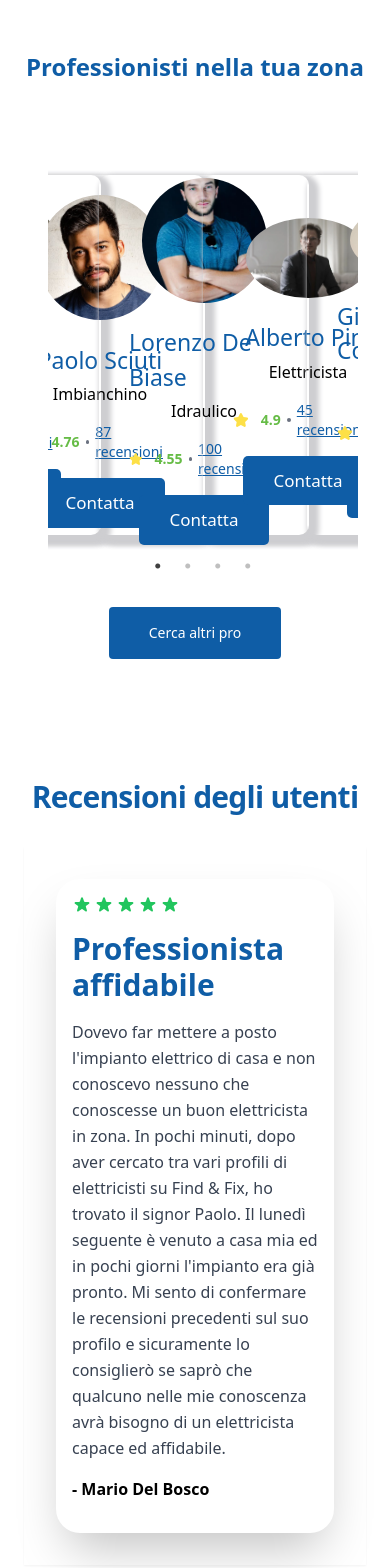
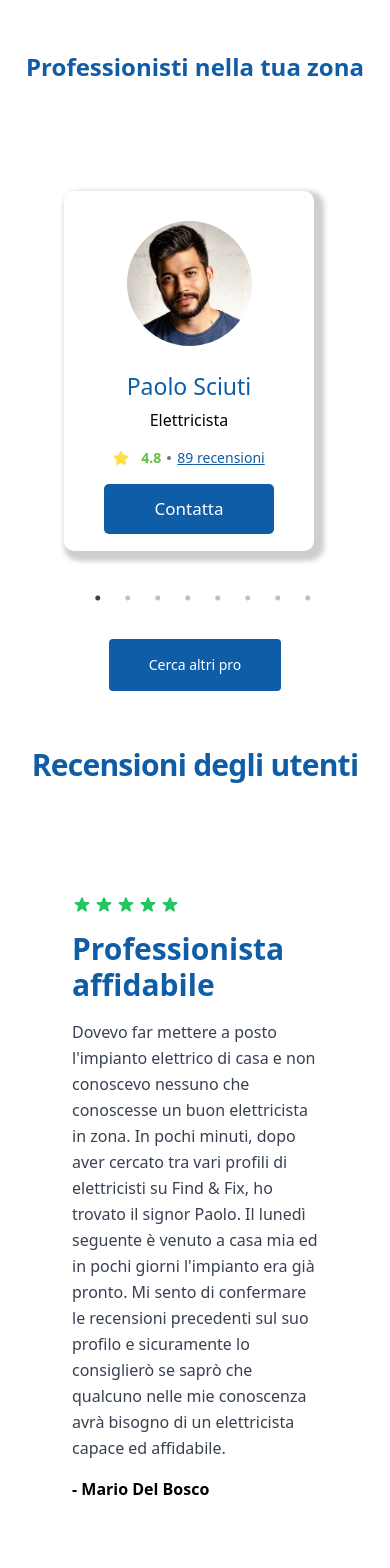
Before and after one commit to IlariaMazzilli/FindAndFix, a React (Vite) app in the folder progetto/: page / in a window 390 px wide. Shown: the part 1360-2928 px from the top of the page. Built offline with nearby package versions, Linux system fonts and the light colour scheme.

Commit message:
descrizioni card finite

```diff
--- a/progetto/src/components/Card.jsx
+++ b/progetto/src/components/Card.jsx
@@ -6,10 +6,10 @@ function Card({image, title, description}) {
     <div className="maincontainer">
     <div className="back flex flex-col items-center contente-center place-content-center">
         <p className='flex justify-center px-6'>{description}</p>
-        <br /><br />
+        <br /><br /> <br /> <br /> <br />
         <div className="flex justify-center">
             <a
-                className="h-fit rounded bg-customGreen px-10 py-4 text-sm font-medium text-white transition hover:scale-110 hover:shadow-xl focus:outline-none focus:ring active:bg-indigo-500 "
+                className="h-fit rounded  bg-customGreen px-10 py-4 text-sm font-medium text-white transition hover:scale-110 hover:shadow-xl focus:outline-none focus:ring active:bg-indigo-500 "
                 href="#"
             >
                Cerca pro
--- a/progetto/src/components/RatingWithComment.css
+++ b/progetto/src/components/RatingWithComment.css
@@ -120,7 +120,7 @@
   }
 
 
-  @media screen and (max-width:412px) {
+  @media screen and (max-width:480px) {
     .wrapper{
       width: 250px;
       height: 360px;
--- a/progetto/src/components/RatingWithComment.jsx
+++ b/progetto/src/components/RatingWithComment.jsx
@@ -2,8 +2,8 @@ import './RatingWithComment.css'
 
 function RatingWithComment({ name, image, job, reviewsNumber, score }) {
   return (
-    <div className='flex justify-center flex-wrap mt-9'>
-      <div className="wrapper">
+    <div className='flex mt-9'>
+      <div className="wrapper mx-4">
         <div className="img-area">
           <div className="inner-area">
             <img src={image} alt="" />
--- a/progetto/src/components/Reviews.jsx
+++ b/progetto/src/components/Reviews.jsx
@@ -1,22 +1,56 @@
-
+import React from "react";
+import Slider from "react-slick";
 
 function Reviews() {
+  var settings = {
+    dots: false,
+    infinite: true,
+    speed: 500,
+    slidesToShow: 2,
+    slidesToScroll: 4,
+    initialSlide: 0,
+    responsive: [
+      {
+        breakpoint: 1024,
+        settings: {
+          slidesToShow: 2,
+          slidesToScroll: 3,
+          infinite: true,
+          dots: true
+        }
+      },
+      {
+        breakpoint: 912,
+        settings: {
+          slidesToShow: 1,
+          slidesToScroll: 2,
+          initialSlide: 2
+        }
+      },
+      {
+        breakpoint: 540,
+        settings: {
+          slidesToShow: 1,
+          slidesToScroll: 1
+        }
+      }
+    ]
+  };
   return (
 
-
     <section>
-    <div className="mx-auto max-w-screen-2xl px-4 py-12 sm:px-6 lg:px-8 lg:py-16">
-      <div className=" flex justify-center">
-        <div className="max-w-xl">
       <h2 className="text-4xl font-bold tracking-tight text-customBlue sm:text-3xl flex justify-center w-full">
         Recensioni degli utenti
       </h2>
-        </div>
+      <div className=" max-w-screen-2xl px-4 py-12 sm:px-6 lg:px-8 lg:py-16 ">
+        <div className=" flex justify-center">
         </div>
 
-      <div className="mt-8 grid grid-cols-1 gap-4  sm:grid-cols-1 md:grid-cols-1">
-        <blockquote className="flex h-full flex-col justify-between bg-white p-6 shadow-sm sm:p-8">
-          <div className='shadow-2xl p-4 rounded-3xl '>
+        <div className="slider-container overflow-hidden h-full">
+          <Slider {...settings}>
+            <div>
+              <blockquote className="flex h-full flex-col justify-between bg-white pl-4  sm:p-8">
+                <div className=' p-4 rounded-3xl '>
                   <div className="flex gap-0.5 text-green-500 ">
                     <svg
                       className="h-5 w-5"
@@ -93,9 +127,10 @@ function Reviews() {
 
 
               </blockquote>
-
-        <blockquote className="flex h-full flex-col justify-between bg-white p-6 shadow-sm sm:p-8">
-          <div className='shadow-2xl p-4 rounded-3xl'>
+            </div>
+            <div>
+              <blockquote className="flex h-full flex-col justify-between bg-white pl-4  sm:p-8">
+                <div className=' p-4 rounded-3xl'>
                   <div className="flex gap-0.5 text-green-500">
                     <svg
                       className="h-5 w-5"
@@ -173,9 +208,10 @@ function Reviews() {
 
 
               </blockquote>
-
-        <blockquote className="flex h-full flex-col justify-between bg-white p-6 shadow-sm sm:p-8">
-          <div className='shadow-2xl p-4 rounded-3xl'>
+            </div>
+            <div>
+              <blockquote className="flex h-full flex-col justify-between bg-white pl-4  sm:p-8">
+                <div className=' p-4 rounded-3xl'>
                   <div className="flex gap-0.5 text-green-500">
                     <svg
                       className="h-5 w-5"
@@ -252,10 +288,11 @@ function Reviews() {
 
 
               </blockquote>
-        <div className="flex justify-center w-full">
+            </div>
+          </Slider>
+        </div>
 
-        </div>
-      </div>
+
       </div>
     </section>
   )
--- a/progetto/src/pages/Home.jsx
+++ b/progetto/src/pages/Home.jsx
@@ -26,71 +26,113 @@ import Slider from 'react-slick'
 import 'slick-carousel/slick/slick.css';
 import 'slick-carousel/slick/slick-theme.css';
 
+
 function Home() {
-  const professionals = [
-    { name: 'Paolo Sciuti', job: 'Imbianchino', image: profile1, reviewsNumber: 87, score: 4.76 },
-    { name: 'Lorenzo De Biase', job: 'Idraulico', image: profile2, reviewsNumber: 100, score: 4.55 },
-    { name: 'Alberto Pini', job: 'Elettricista', image: profile3, reviewsNumber: 45, score: 4.90 },
-    { name: 'Giuseppe Cordone', job: 'Serramentista', image: profile4, reviewsNumber: 67, score: 4.80 }
-  ];
-
-   // Configurazione per il carosello
-   const settings = {
+  var settings = {
     dots: true,
+    infinite: false,
+    speed: 500,
+    slidesToShow: 3,
+    slidesToScroll: 1,
+    initialSlide: 0,
+    responsive: [
+      {
+        breakpoint: 1024,
+        settings: {
+          slidesToShow: 3,
+          slidesToScroll: 3,
           infinite: true,
-    speed: 500,
-    slidesToShow: 3, // Numero di elementi da mostrare contemporaneamente
-    slidesToScroll: 1 // Numero di elementi da scorrere alla volta
+          dots: true
+        }
+      },
+      {
+        breakpoint: 768,
+        settings: {
+          slidesToShow: 2,
+          slidesToScroll: 1,
+          initialSlide: 1
+        }
+      },
+      {
+        breakpoint: 540,
+        settings: {
+          slidesToShow: 1,
+          slidesToScroll: 1
+        }
+      }
+    ]
   };
 
   return (
     <div>
-        <Navbar/>
-        <Jumbotron/>
+      <Navbar />
+      <Jumbotron />
       <h1 className='flex justify-center text-5xl text-customBlue font-bold my-10 sm:text-4xl'>Cerca il tuo pro</h1>
       <div className="[@media(min-width:768px)]:hidden selectContainer">
-          <Select/>
+        <Select />
       </div>
       <div className="flex flex-wrap justify-center bg [@media(max-width:767px)]:hidden">
-          <Card image={idraulico} title="Idraulico" description="Scegli l'idraulico adatto alle tue esigenze"/>
-          <Card image={elettricista} title="Elettricista" description="Scegli l'elettricista adatto alle tue esigenze"/>
-          <Card image={imbianchino} title="Imbianchino" description="Scegli l'imbianchino adatto alle tue esigenze"/>
-          <Card image={giardiniere} title="Giardiniere" description="Scegli il giardiniere adatto alle tue esigenze"/>
-          <Card image={traslocatore} title="Traslocatore" description="Devi traslocare ? Scegli il traslocatore adatto alle tue esigenze"/>
-          <Card image={pavimentista} title="Pavimentista" description="Devi rifare il pavimento ? Scegli il pavimentista adatto alle tue esigenze"/>
-          <Card image={serramentista} title="Serramentista" description="Devi rifare le finestre ? Scegli il serramentista adatto alle tue esigenze"/>
-          <Card image={interiorDesigner} title="Interior Designer" description="Ti serve una mano a decorare la casa ? Scegli l'interior designer adatto a te"/>
-          <Card image={falegname} title="Falegname" description="Ti serve una mano a decorare la casa ? Scegli l'interior designer adatto a te"/>
+        <Card image={idraulico} title="Idraulico" description="Affidati alla cura dei tuoi impianti con un servizio idraulico su cui puoi contare." />
+        <Card image={elettricista} title="Elettricista" description="Trova l'elettricista adatto a te. Illumina la tua casa con soluzioni affidabili e sicure." />
+        <Card image={imbianchino} title="Imbianchino" description="Trova l'imbianchino perfetto per trasformare i tuoi ambienti. Regala alla tua casa un tocco di freschezza e stile." />
+        <Card image={giardiniere} title="Giardiniere" description="Trova il giardiniere perfetto per trasformare il tuo spazio verde. Dona nuova vita al tuo giardino e crea un'oasi di tranquillità." />
+        <Card image={traslocatore} title="Traslocatore" description="Rendi il tuo trasloco un'esperienza senza stress! Affronta il cambiamento con serenità e affidabilità." />
+        <Card image={pavimentista} title="Pavimentista" description="Dai vita al tuo spazio con stile e qualità insuperabili, inizia oggi stesso a realizzare il pavimento dei tuoi sogni." />
+        <Card image={serramentista} title="Serramentista" description="Rendi la tua casa un luogo sicuro e confortevole. Proteggi il tuo ambiente con soluzioni affidabili e di alta qualità." />
+        <Card image={interiorDesigner} title="Interior Designer" description="Dona personalità e stile unico alla tua casa, inizia oggi stesso a creare un ambiente che rifletta davvero te stesso." />
+        <Card image={falegname} title="Falegname" description="Dai vita ai tuoi spazi con mobili su misura e dettagli impeccabili, inizia oggi stesso a creare un ambiente unico e accogliente." />
         <div className='[@media(min-width:769px)]:hidden '>
-          <Card image={tuttofare} title="Tuttofare" description="Ti serve una mano a decorare la casa ? Scegli l'interior designer adatto a te"/>
+          <Card image={tuttofare} title="Tuttofare" description="Dalla manutenzione alla riparazione, siamo pronti a darti una mano! Inizia oggi stesso a risolvere ogni problema." />
         </div>
       </div>
       <div className="[@media(min-width:767px)]:hidden">
-        <Bottone text={'Cerca pro'}/>
+        <Bottone text={'Cerca pro'} />
       </div>
       <div className='[@media(max-width:767px)]:hidden'>
-        <Bottone text={'Vedi altro'}/>
+        <Bottone text={'Vedi altro'} />
       </div>
       <h1 className='flex justify-center text-5xl text-customBlue font-bold mt-20 sm:text-4xl'>Come funziona</h1>
-        <Steps/>
+      <Steps />
       <h1 className='flex justify-center text-5xl text-customBlue font-bold my-10 sm:text-2xl'>Professionisti nella tua zona</h1>
       <div className='w-11/12 pl-36 lg:pl-12'>
+        <div className=''>
           <Slider {...settings}>
-        {professionals.map((professional, index) => (
-          <div key={index} className='py-4'>
-            <RatingWithComment {...professional} />
+            <div className='py-8'>
+              <RatingWithComment name="Paolo Sciuti" image={profile1} job="Elettricista" reviewsNumber={89} score={4.80} />
             </div>
-        ))}
+            <div className='py-8'>
+              <RatingWithComment name="Paolo Sciuti" image={profile1} job="Elettricista" reviewsNumber={89} score={4.80} />
+            </div>
+            <div className='py-8'>
+              <RatingWithComment name="Paolo Sciuti" image={profile1} job="Elettricista" reviewsNumber={89} score={4.80} />
+            </div>
+            <div className='py-8'>
+              <RatingWithComment name="Paolo Sciuti" image={profile1} job="Elettricista" reviewsNumber={89} score={4.80} />
+            </div>
+            <div className='py-8'>
+              <RatingWithComment name="Paolo Sciuti" image={profile1} job="Elettricista" reviewsNumber={89} score={4.80} />
+            </div>
+            <div className='py-8'>
+              <RatingWithComment name="Paolo Sciuti" image={profile1} job="Elettricista" reviewsNumber={89} score={4.80} />
+            </div>
+            <div className='py-8'>
+              <RatingWithComment name="Paolo Sciuti" image={profile1} job="Elettricista" reviewsNumber={89} score={4.80} />
+            </div>
+            <div className='py-8'>
+              <RatingWithComment name="Paolo Sciuti" image={profile1} job="Elettricista" reviewsNumber={89} score={4.80} />
+            </div>
           </Slider>
         </div>
+
+      </div>
       <div className='my-14'>
-        <Bottone text={'Cerca altri pro'}/>
+        <Bottone text={'Cerca altri pro'} />
       </div>
-        <Reviews/>
-        <div className='mb-12'>
-          <Bottone text='Leggi altre recensioni'/>
+      <Reviews />
+      <div className='mb-12 sm:mt-0'>
+        <Bottone text='Leggi altre recensioni' />
       </div>
-        <Footer/>
+      <Footer />
     </div>
   )
 }
```
Lines whose indentation alone changed are shown as unchanged.
